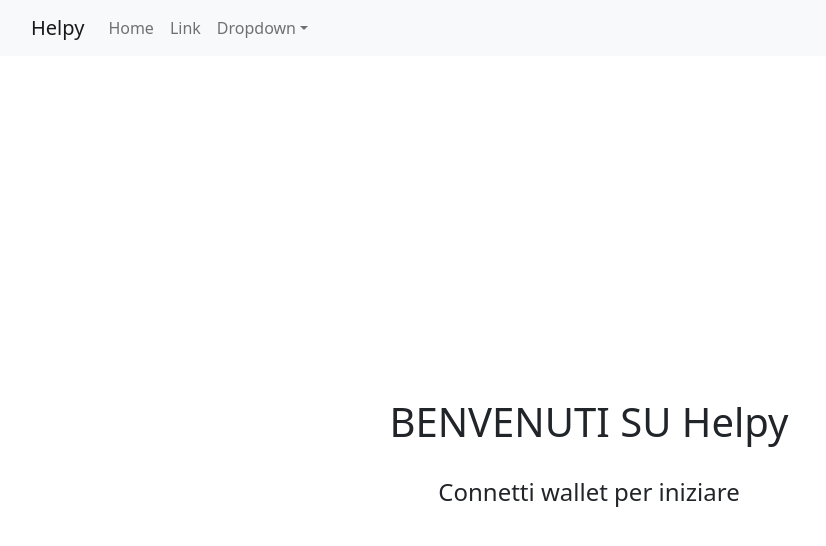
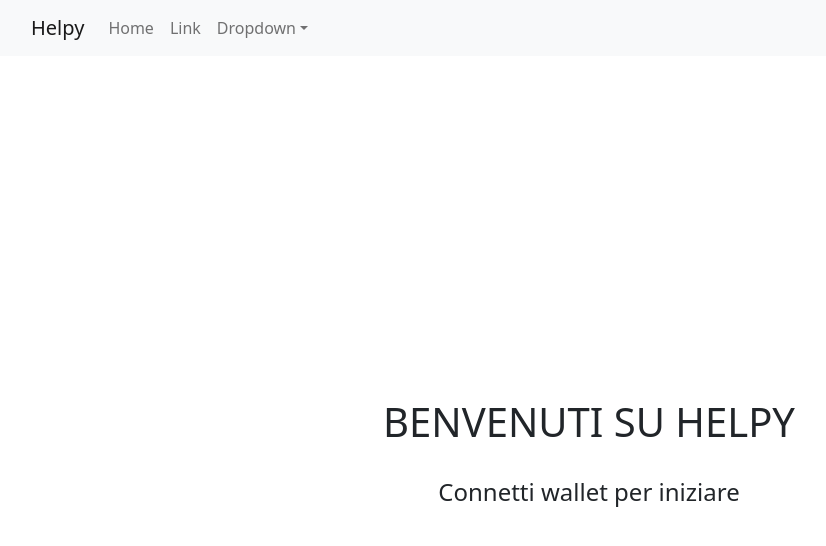
Before and after one commit to VKappaKV/prova-front-end, a Next.js app in the folder app/: page / in a window 1280 px wide. Shown: the top 546 px of the page, without its empty margins (51-877 px from the left). Built offline with nearby package versions, Linux system fonts and the light colour scheme.

Commit message:
Tolto MyAlgo

```diff
--- a/app/pages/_app.tsx
+++ b/app/pages/_app.tsx
@@ -1,6 +1,5 @@
 import "@/styles/globals.css";
 import type { AppProps } from "next/app";
-import { useEffect } from "react";
 
 import { WalletUIProvider } from "@algoscan/use-wallet-ui";
 import { SSRProvider } from "react-bootstrap";
@@ -8,7 +7,7 @@ import { SSRProvider } from "react-bootstrap";
 export default function App({ Component, pageProps }: AppProps) {
   return (
     <SSRProvider>
-      <WalletUIProvider providers={["pera", "myalgo", "defly"]}>
+      <WalletUIProvider providers={["pera", "defly"]}>
         <Component {...pageProps} />
       </WalletUIProvider>
     </SSRProvider>
--- a/app/pages/index.tsx
+++ b/app/pages/index.tsx
@@ -22,7 +22,7 @@ export default function Home() {
             gap: "3vh",
           }}
         >
-          <h1>BENVENUTI SU Helpy </h1>
+          <h1>BENVENUTI SU HELPY </h1>
           <h4>Connetti wallet per iniziare</h4>
         </div>
       </main>
```
